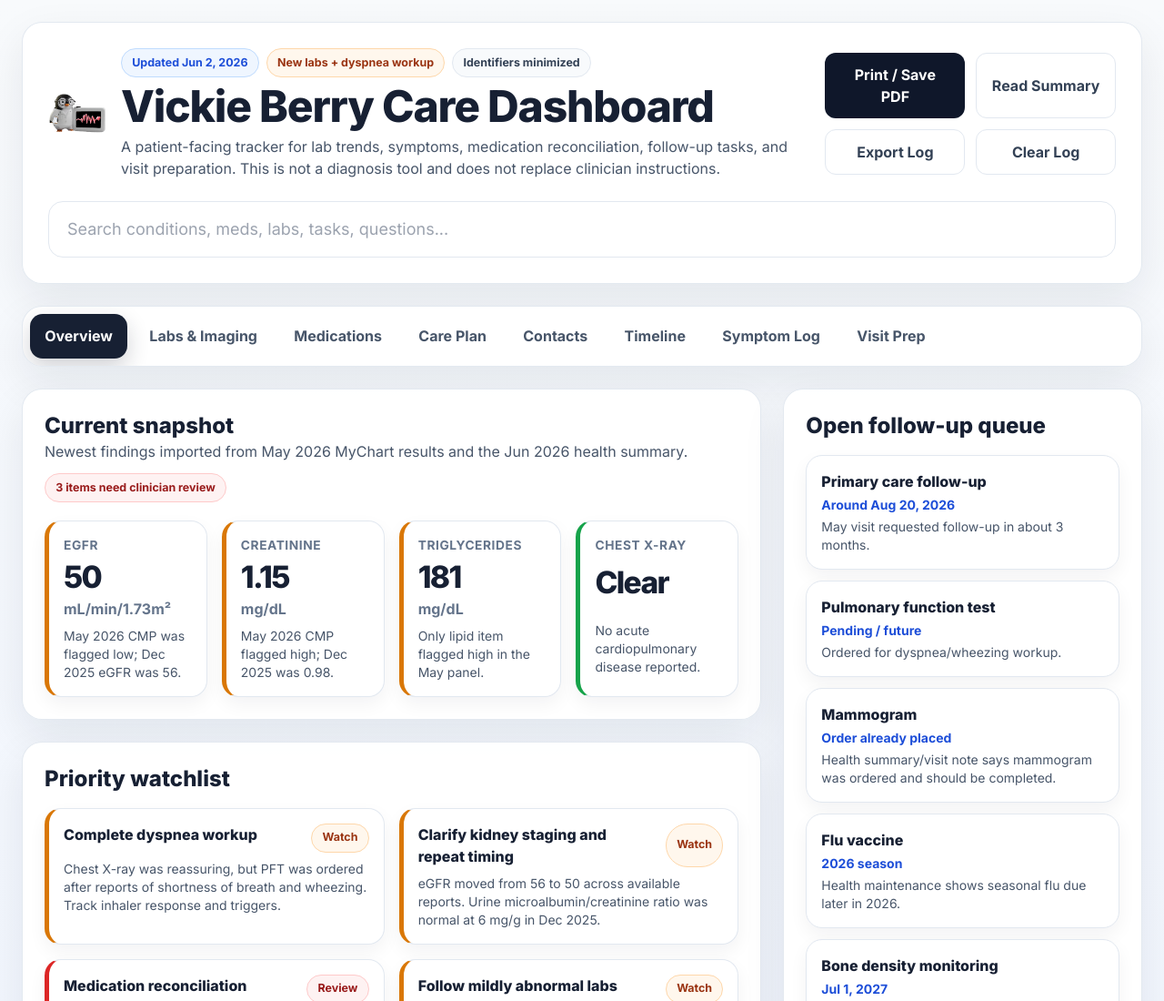
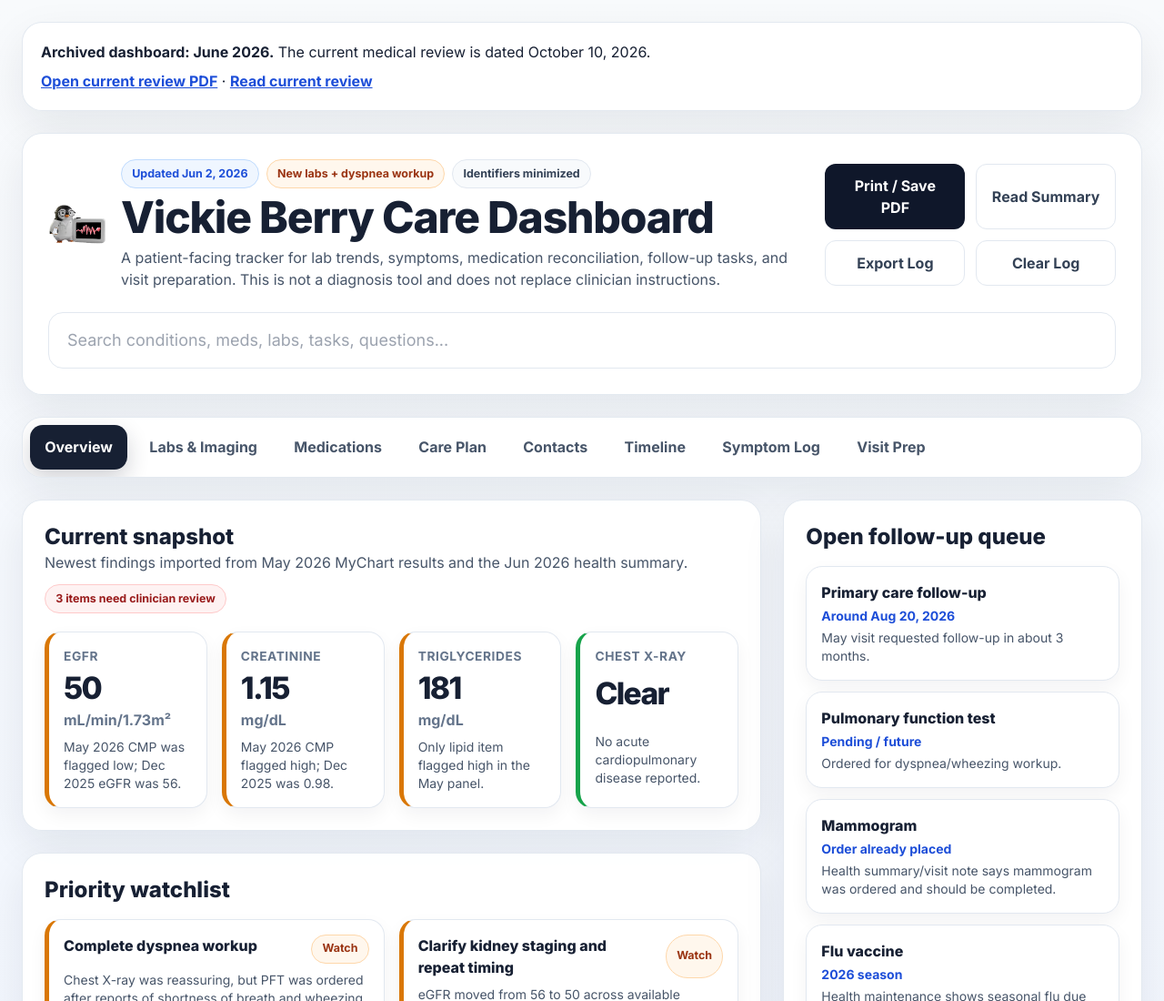
Before and after one commit to Kmberry1989/vickie-berry-dashboard, a plain HTML site: page index.html in a window 1280 px wide. Shown: the top 1100 px of the page at 91% size. Drawn offline with nearby package versions, Linux system fonts and the light colour scheme.

Commit message:
Link archived dashboard to current medical review

```diff
--- a/index.html
+++ b/index.html
@@ -52,6 +52,10 @@
 </head>
 <body>
   <div class="shell">
+    <aside class="card p-5 mb-6" aria-label="Current medical review">
+      <p><strong>Archived dashboard: June 2026.</strong> The current medical review is dated October 10, 2026.</p>
+      <p class="mt-2"><a class="font-bold text-blue-700 underline" href="docs/medical-review/2026-10-10/medical-review.pdf">Open current review PDF</a> · <a class="font-bold text-blue-700 underline" href="docs/medical-review/2026-10-10/medical-review.md">Read current review</a></p>
+    </aside>
     <header class="card p-5 md:p-7 mb-6">
       <div class="flex flex-col xl:flex-row xl:items-center xl:justify-between gap-5">
         <div class="flex items-center gap-4">
```
Also changed, not shown: README.md.
